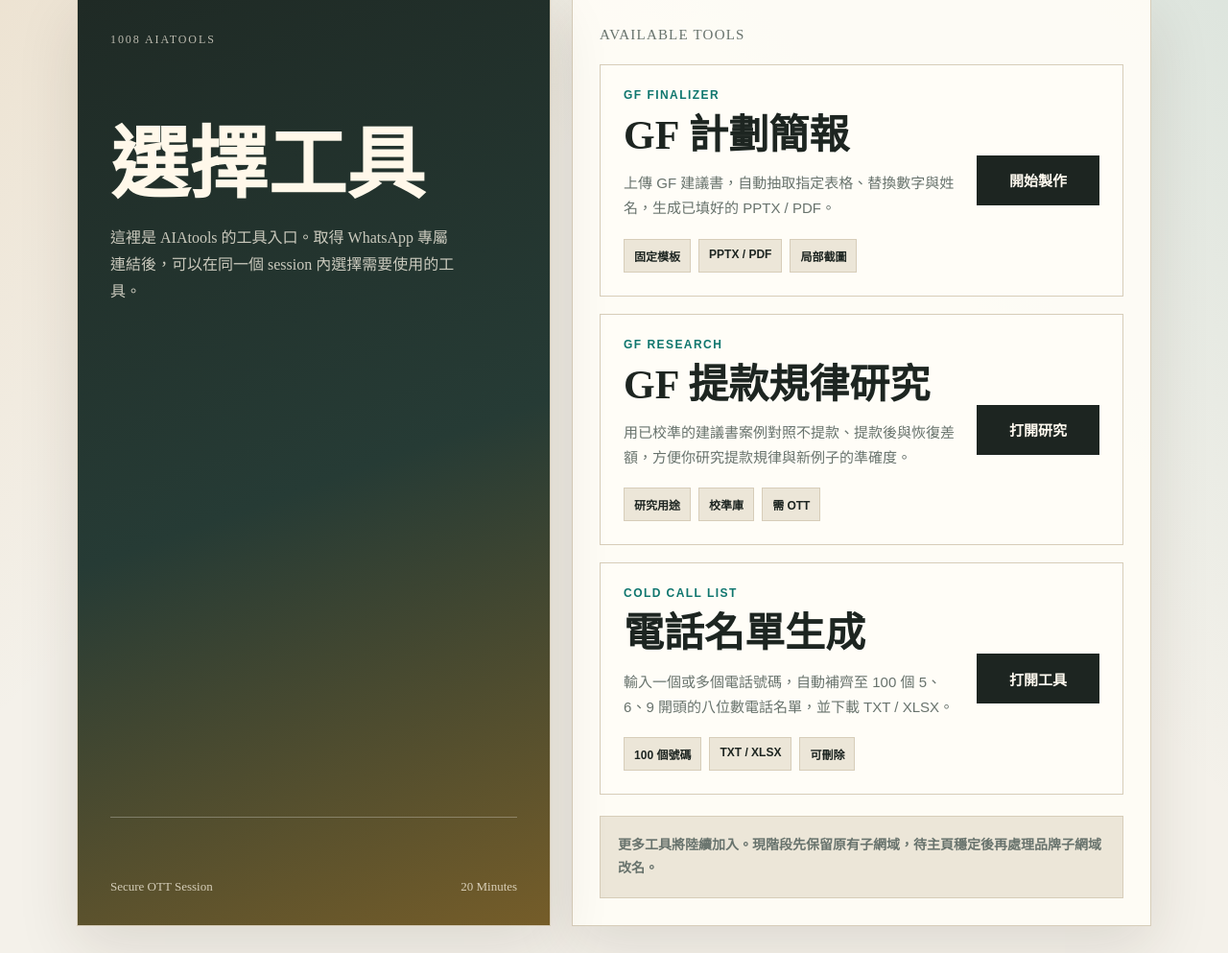
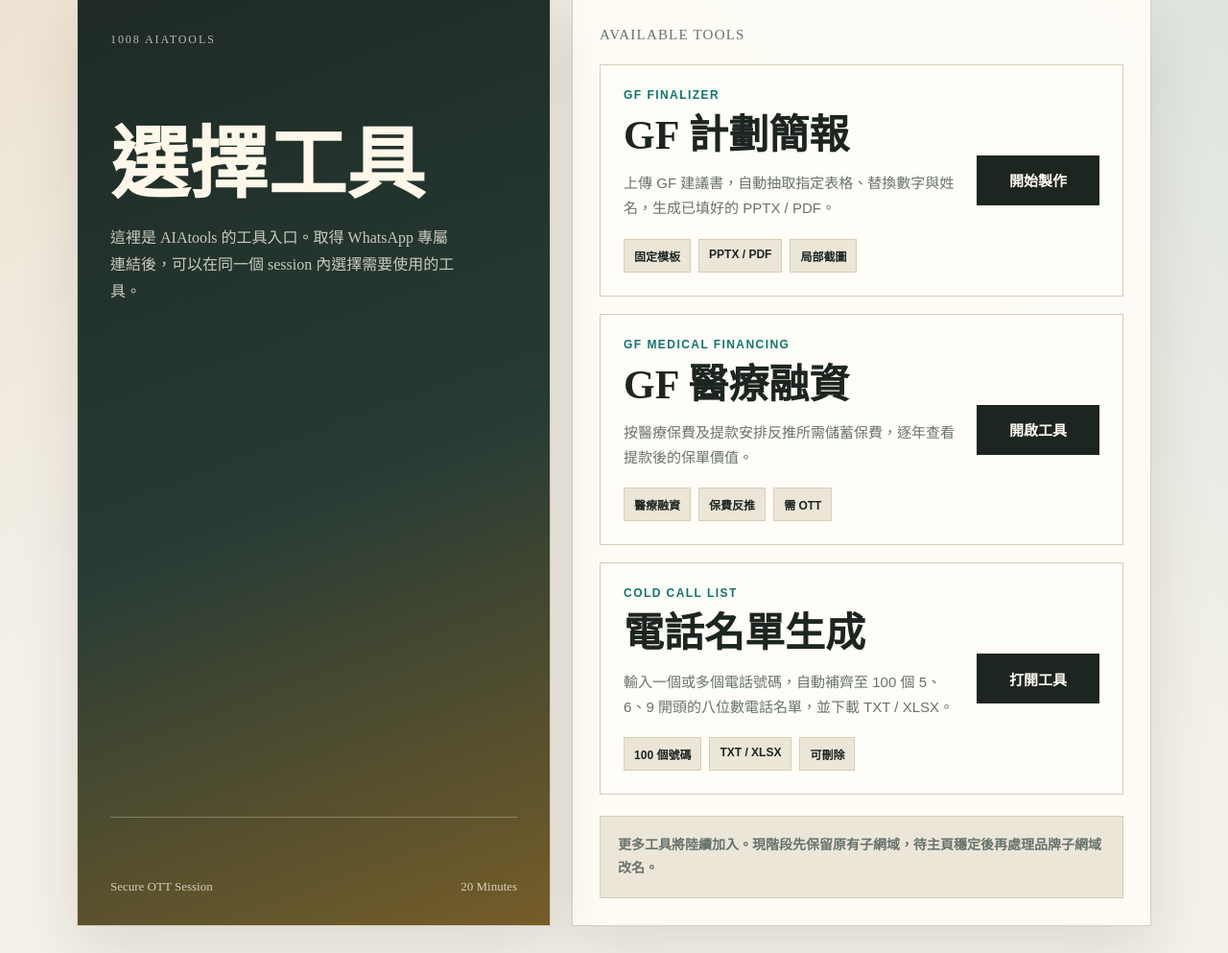
Before and after one commit to hcg9289/AIAtools, a Python web app: template templates/index.html in a window 1280 px wide. Shown: the part 29-1022 px from the top of the page at 96% size. Run offline with Jinja, Linux system fonts and the light colour scheme; the template is opened without the code that fills it, so the values that code supplies are empty.

Commit message:
feat(1008): rename GF medical financing tool

```diff
--- a/app.py
+++ b/app.py
@@ -2265,8 +2265,8 @@ def gf_model_tool():
     if not os.path.exists(GF_MODEL_PAGE_PATH):
         return (
             '<!doctype html><html lang="zh-TW"><head><meta charset="utf-8">'
-            '<title>GF 提款規律研究</title></head><body>'
-            '<h1>GF 提款規律研究工具未安裝</h1>'
+            '<title>GF 醫療融資</title></head><body>'
+            '<h1>GF 醫療融資工具未安裝</h1>'
             '<p>請先把 gf_withdrawal_model.html 放到 AIAtools/research/。</p>'
             '</body></html>',
             404,
@@ -2274,6 +2274,8 @@ def gf_model_tool():
         )
     with open(GF_MODEL_PAGE_PATH, 'r', encoding='utf-8') as model_page:
         html = model_page.read()
+    html = html.replace('<title>GF 醫療融資反推系統</title>', '<title>GF 醫療融資</title>')
+    html = html.replace('<h1>GF 醫療融資反推系統</h1>', '<h1>GF 醫療融資</h1>')
     minimum_basic_patch_tag = (
         f'<script src="/tools/gf-model-minimum-basic-patch.js?v={GF_MODEL_ASSET_VERSION}"></script>'
     )
--- a/templates/index.html
+++ b/templates/index.html
@@ -233,18 +233,18 @@
                 </div>
                 <span class="start">開始製作</span>
             </a>
-            <a class="tool-card" href="/tools/gf-model" aria-label="打開 GF 提款規律研究工具">
+            <a class="tool-card" href="/tools/gf-model" aria-label="打開 GF 醫療融資工具">
                 <div>
-                    <div class="tool-kicker">GF Research</div>
-                    <h2>GF 提款規律研究</h2>
-                    <p>用已校準的建議書案例對照不提款、提款後與恢復差額，方便你研究提款規律與新例子的準確度。</p>
+                    <div class="tool-kicker">GF Medical Financing</div>
+                    <h2>GF 醫療融資</h2>
+                    <p>按醫療保費及提款安排反推所需儲蓄保費，逐年查看提款後的保單價值。</p>
                     <div class="tool-meta">
-                        <span class="pill">研究用途</span>
-                        <span class="pill">校準庫</span>
+                        <span class="pill">醫療融資</span>
+                        <span class="pill">保費反推</span>
                         <span class="pill">需 OTT</span>
                     </div>
                 </div>
-                <span class="start">打開研究</span>
+                <span class="start">開啟工具</span>
             </a>
             <a class="tool-card" href="/tools/cold-call-list" aria-label="打開 Cold call list">
                 <div>
```
